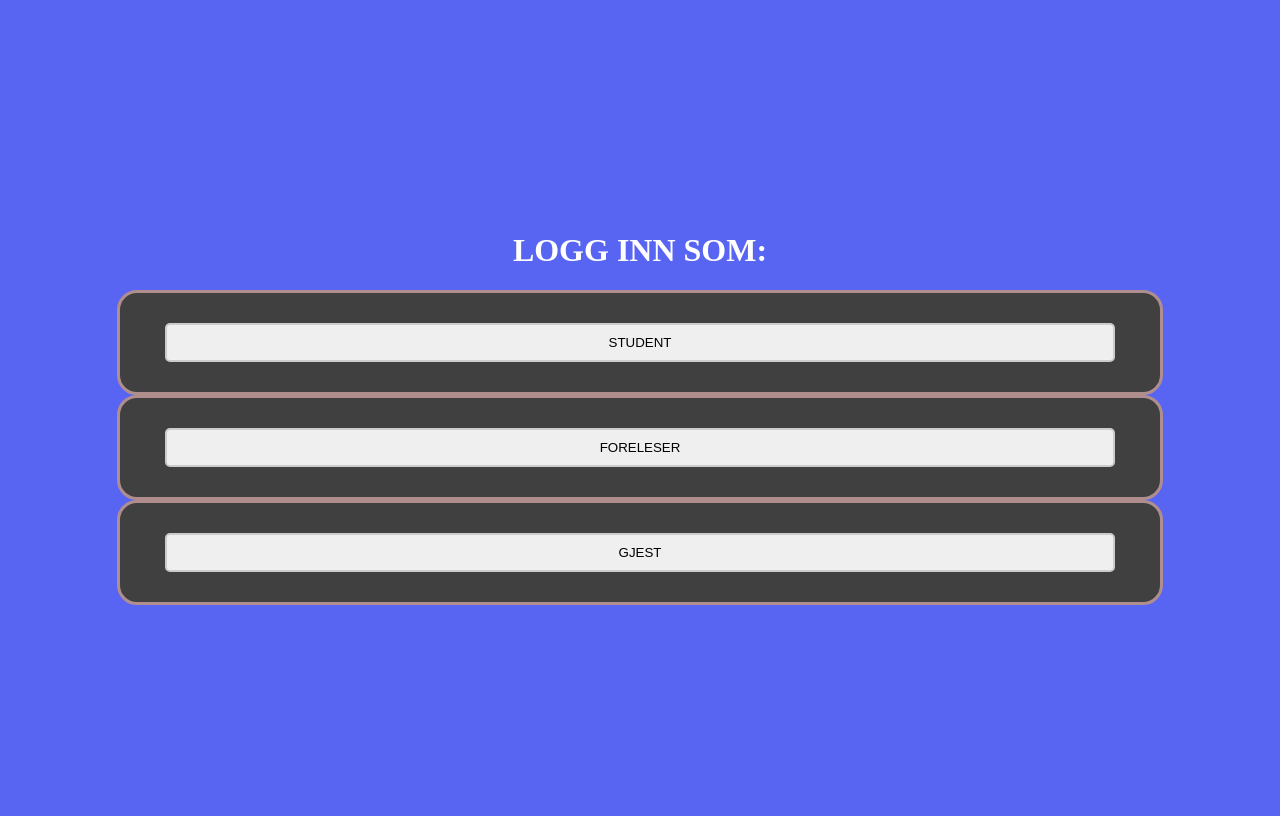
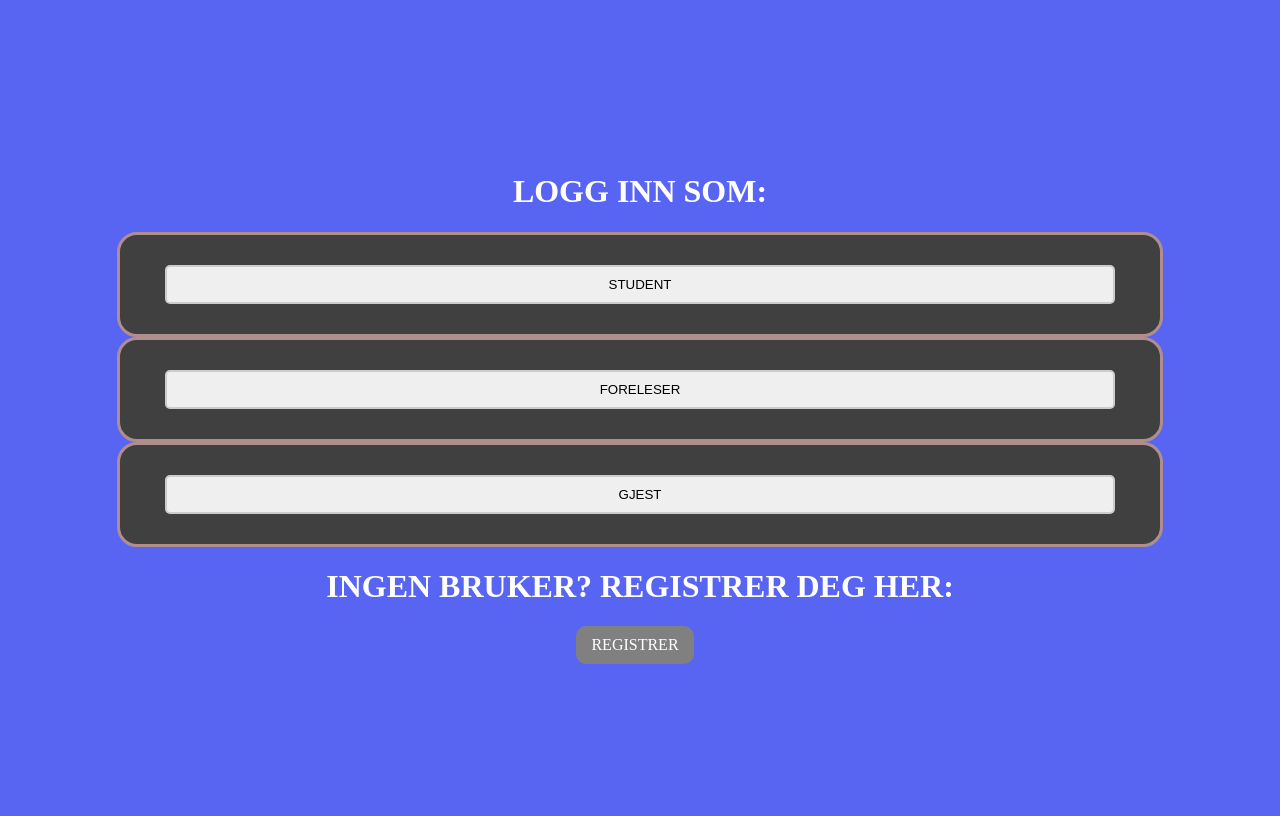
Before and after one commit to maikenfp/Datasikkerhet, a PHP site: page /datasikkerhet/ in a window 1280 px wide. Run offline with PHP 8.4, Linux system fonts and the light colour scheme.

Commit message:
Linked to registration in login-page

```diff
--- a/index.php
+++ b/index.php
@@ -13,9 +13,10 @@
     <form action="login_TEACHER.php" method="POST">
       <input type="submit" value="FORELESER"\>
     </form>
-    <!-- GJESTEBRUKER HER -->
     <form action="guest.php" method="POST">
       <input type="submit" value="GJEST"\>
     </form>
+		<h1>INGEN BRUKER? REGISTRER DEG HER:</h1>
+		<a href="registration/index.php">REGISTRER</a>
 	</body>
 </html>
```
